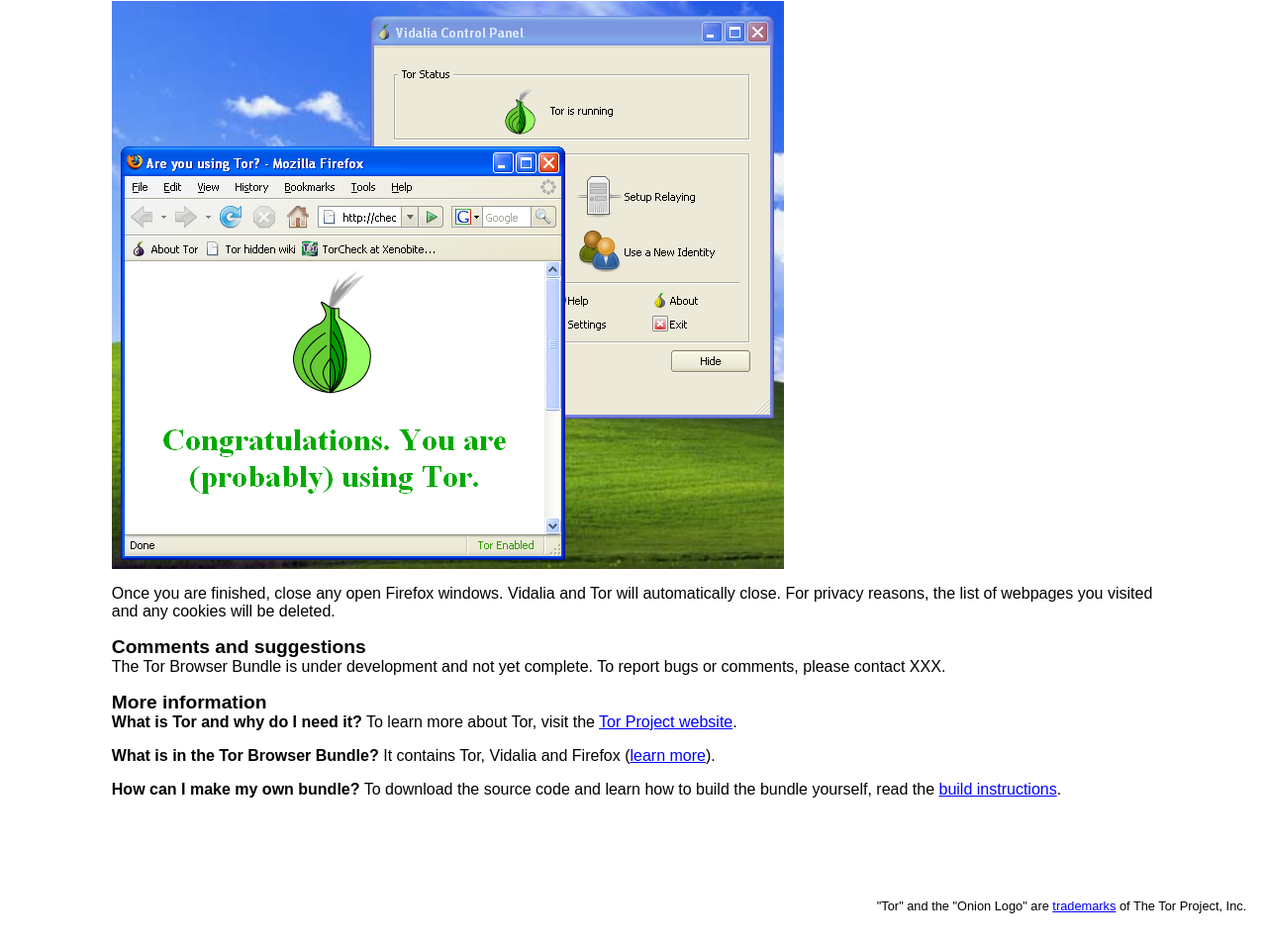
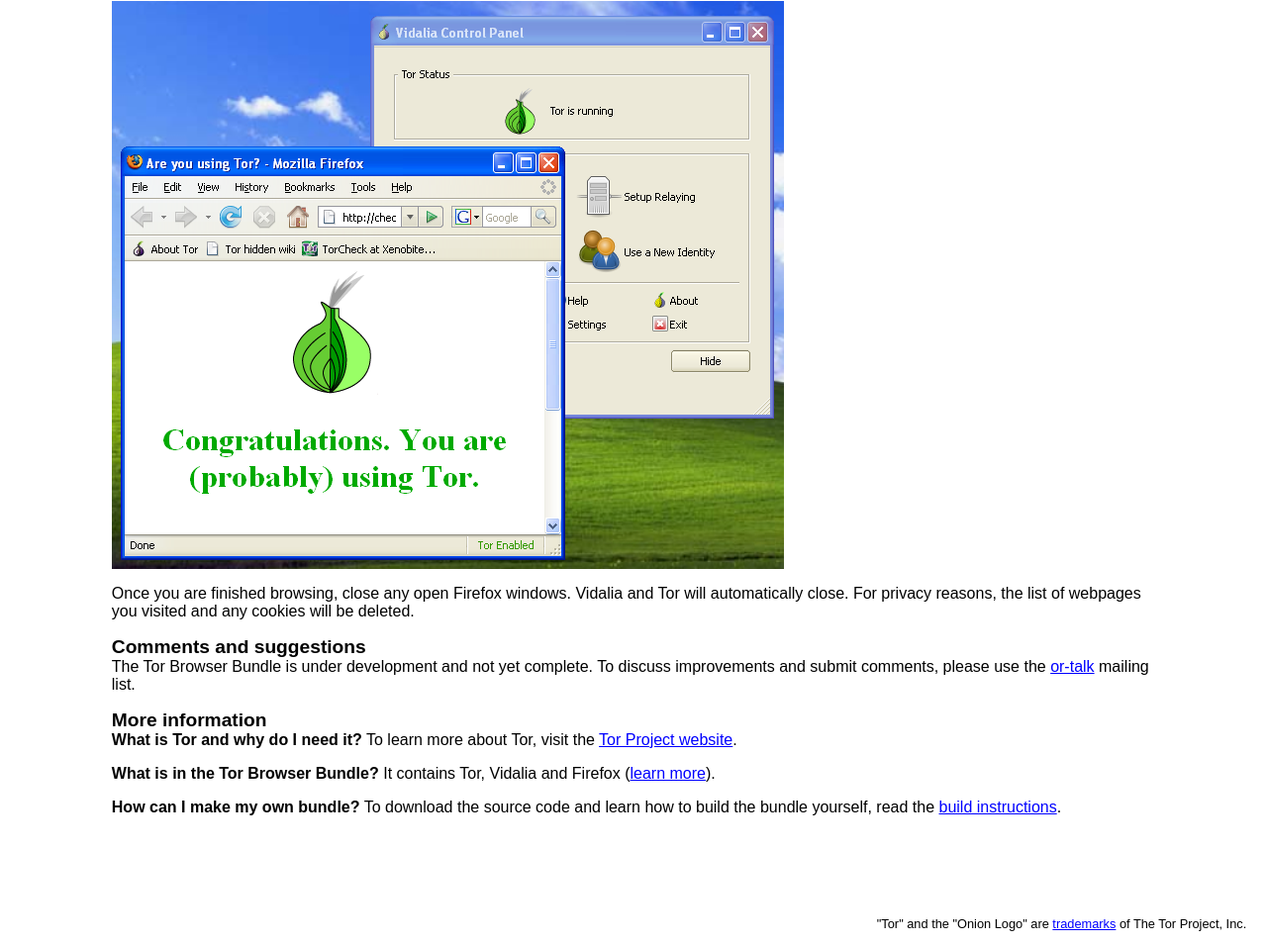
Before and after one commit to Shondoit/torbrowser, a plain HTML site: page www/index.html in a window 1280 px wide. Shown: the part 1396-2350 px from the top of the page at 99% size. Drawn offline with Linux system fonts and the light colour scheme.

Commit message:
Add link to or-talk list; fix typo
svn:r13196

```diff
--- a/www/index.html
+++ b/www/index.html
@@ -53,13 +53,14 @@
 
 <p><img src="screenshot3.png" alt="Screenshot of Firefox"></p>
 
-<p>Once you are finished, close any open Firefox windows. Vidalia and
+<p>Once you are finished browsing, close any open Firefox windows. Vidalia and
 Tor will automatically close. For privacy reasons, the list of webpages you visited and any cookies will be deleted.<p>
 
 <h3>Comments and suggestions</h3>
 
 <p>The Tor Browser Bundle is under development and not yet complete.
-To report bugs or comments, please contact XXX.</p>
+To discuss improvements and submit comments, please use the <a
+href="http://archives.seul.org/or/talk/">or-talk</a> mailing list.</p>
 
 <h3>More information</h3>
 
```
